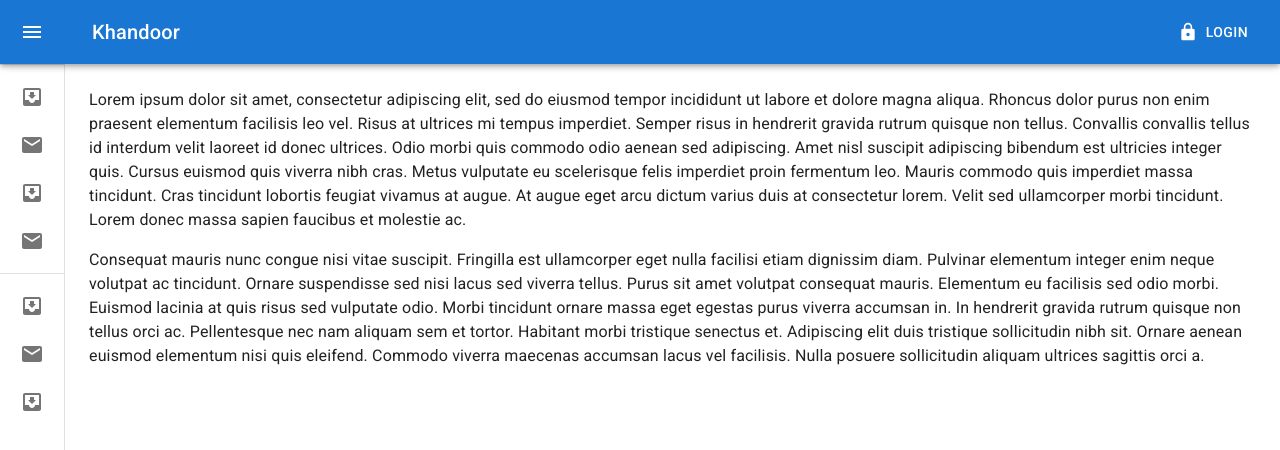
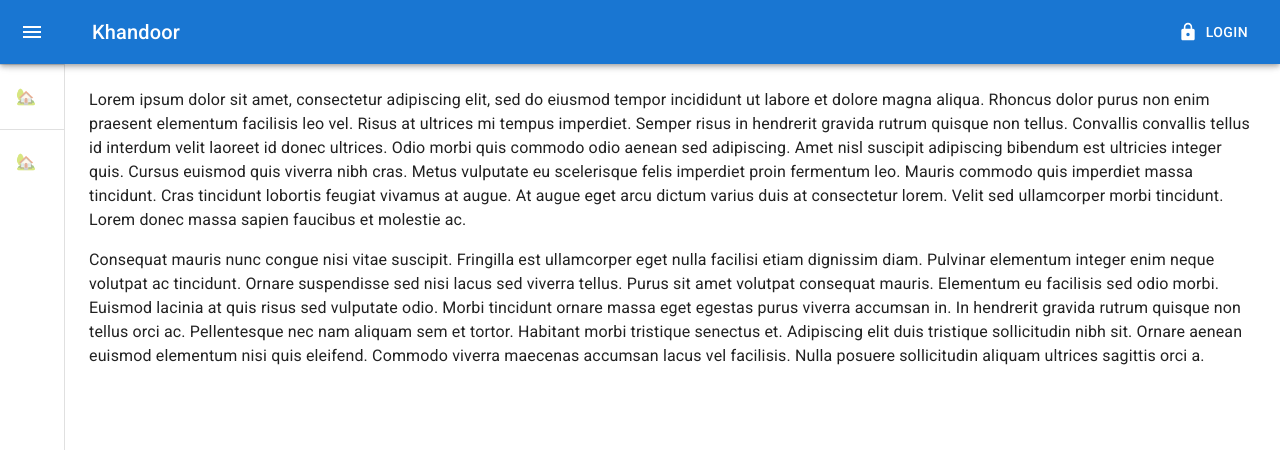
Before and after one commit to KhanDoors/React_mui_sidenav, a React (Create React App) app: page /sidenav in a window 1280 px wide. Shown: the top 450 px of the page. Built offline with nearby package versions, Linux system fonts and the light colour scheme.

Commit message:
sidelist work

```diff
--- a/package.json
+++ b/package.json
@@ -13,7 +13,7 @@
     "react": "^18.2.0",
     "react-dom": "^18.2.0",
     "react-router-dom": "^6.3.0",
-    "react-scripts": "5.0.1",
+    "react-scripts": "^2.1.3",
     "web-vitals": "^2.1.4"
   },
   "scripts": {
--- a/src/App.js
+++ b/src/App.js
@@ -1,3 +1,4 @@
+import React from "react";
 import { BrowserRouter, Routes, Route } from "react-router-dom";
 import Sidenav from "./pages/dashboard/Sidenav";
 import Home from "./pages/Home";
--- a/src/pages/dashboard/Sidelist.js
+++ b/src/pages/dashboard/Sidelist.js
@@ -13,6 +13,7 @@ import { styled } from "@mui/material/styles";
 import Box from "@mui/material/Box";
 import Typography from "@mui/material/Typography";
 import IconButton from "@mui/material/IconButton";
+import { Link } from "react-router-dom";
 
 const drawerWidth = 240;
 
@@ -63,7 +64,7 @@ const Drawer = styled(MuiDrawer, {
   }),
 }));
 
-const Sidelist = ({ open, setOpen }) => {
+const Sidelist = ({ open, setOpen }, props) => {
   return (
     <>
       <Drawer variant="permanent" open={open}>
@@ -74,53 +75,38 @@ const Sidelist = ({ open, setOpen }) => {
         </DrawerHeader>
         <Divider />
         <List>
-          {["Inbox", "Starred", "Send email", "Drafts"].map((text, index) => (
-            <ListItem key={text} disablePadding sx={{ display: "block" }}>
-              <ListItemButton
-                sx={{
-                  minHeight: 48,
-                  justifyContent: open ? "initial" : "center",
-                  px: 2.5,
-                }}
-              >
-                <ListItemIcon
-                  sx={{
-                    minWidth: 0,
-                    mr: open ? 3 : "auto",
-                    justifyContent: "center",
-                  }}
-                >
-                  {index % 2 === 0 ? <InboxIcon /> : <MailIcon />}
-                </ListItemIcon>
-                <ListItemText primary={text} sx={{ opacity: open ? 1 : 0 }} />
-              </ListItemButton>
-            </ListItem>
-          ))}
+          <ListItem>
+            <ListItemIcon>
+              {" "}
+              <span role="img" aria-label="home">
+                {" "}
+                🏡{" "}
+              </span>
+            </ListItemIcon>
+            <ListItemText>
+              <Link style={{ color: "teal", textDecoration: "none" }} to="/">
+                Home
+              </Link>
+            </ListItemText>
+          </ListItem>
         </List>
         <Divider />
         <List>
-          {["All mail", "Trash", "Spam"].map((text, index) => (
-            <ListItem key={text} disablePadding sx={{ display: "block" }}>
-              <ListItemButton
-                sx={{
-                  minHeight: 48,
-                  justifyContent: open ? "initial" : "center",
-                  px: 2.5,
-                }}
-              >
-                <ListItemIcon
-                  sx={{
-                    minWidth: 0,
-                    mr: open ? 3 : "auto",
-                    justifyContent: "center",
-                  }}
-                >
-                  {index % 2 === 0 ? <InboxIcon /> : <MailIcon />}
-                </ListItemIcon>
-                <ListItemText primary={text} sx={{ opacity: open ? 1 : 0 }} />
-              </ListItemButton>
-            </ListItem>
-          ))}
+          {" "}
+          <ListItem>
+            <ListItemIcon>
+              {" "}
+              <span role="img" aria-label="home">
+                {" "}
+                🏡{" "}
+              </span>
+            </ListItemIcon>
+            <ListItemText>
+              <Link style={{ color: "teal", textDecoration: "none" }} to="/">
+                Home
+              </Link>
+            </ListItemText>
+          </ListItem>
         </List>
       </Drawer>
       <Box component="main" sx={{ flexGrow: 1, p: 3 }}>
```
Also changed, not shown: 1 other file (tests, documents, lock files or other folders).
